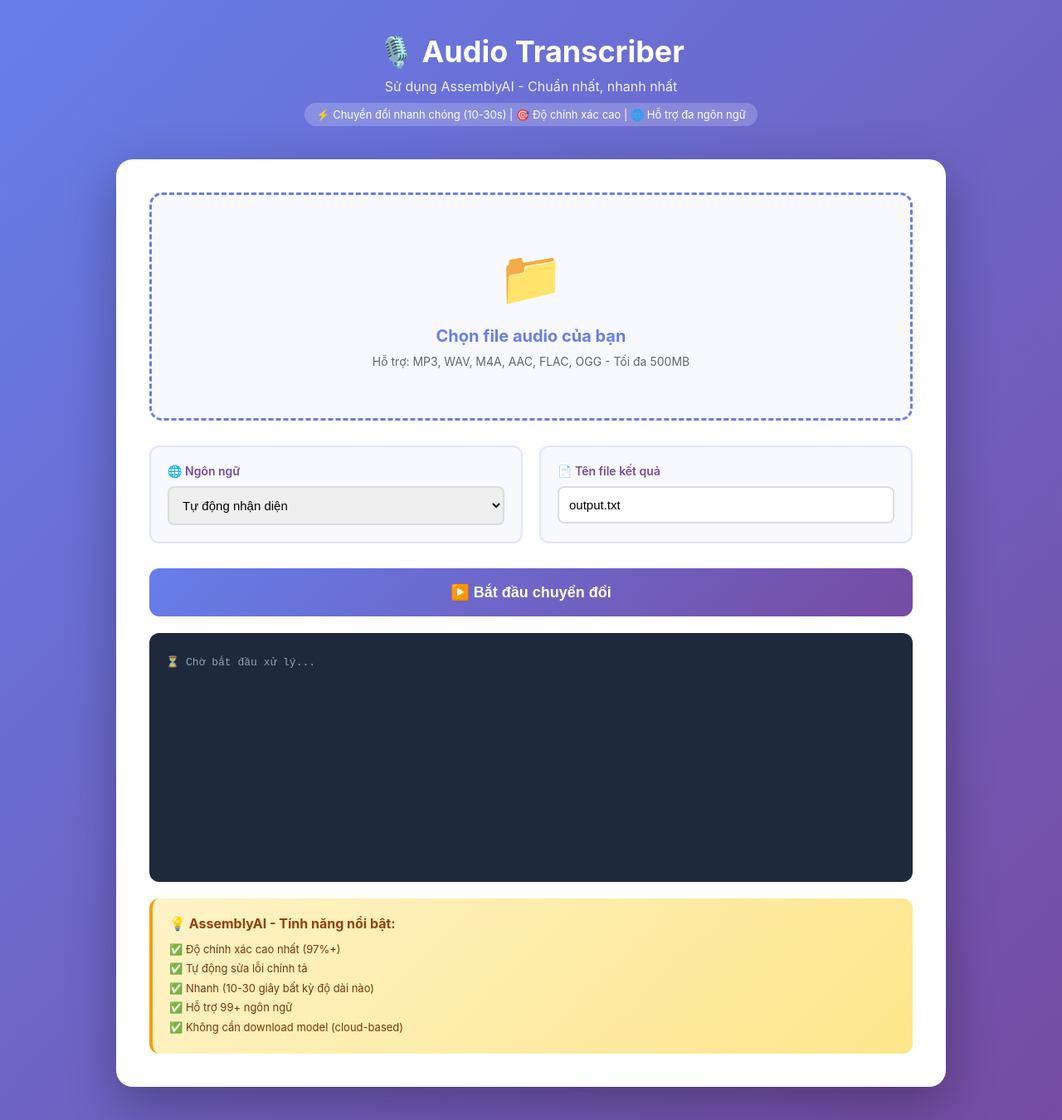
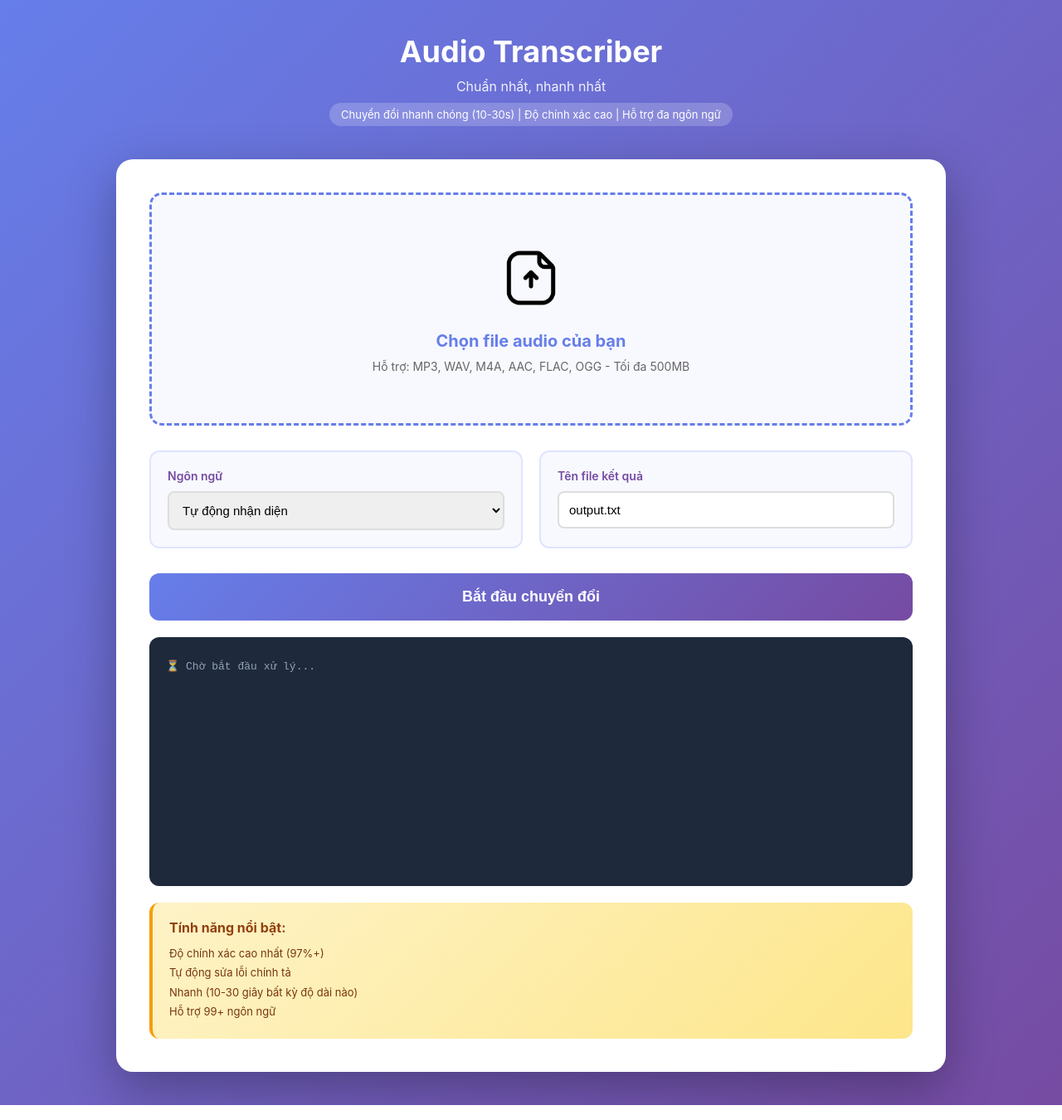
Before and after one commit to XuanBac3105/audio_to_text_api, a Flask app: page / in a window 1280 px wide. Shown: the whole page at 83% size. Run offline with Flask 3, Linux system fonts and the light colour scheme; parts of the project's set-up code (start-up, migrations or seed data) failed here and were passed over.

Commit message:
feat: add static images folder with upload icon and configure Flask static serving

```diff
--- a/app.py
+++ b/app.py
@@ -16,7 +16,7 @@ GOOGLE_GEMINI_API_KEY = os.getenv('GOOGLE_GEMINI_API_KEY')
 if not ASSEMBLYAI_API_KEY:
     raise ValueError("ASSEMBLYAI_API_KEY not found in .env file")
 
-app = Flask(__name__)
+app = Flask(__name__, static_folder='static', static_url_path='/static')
 app.config['UPLOAD_FOLDER'] = '/tmp/uploads'
 app.config['OUTPUT_FOLDER'] = '/tmp/outputs'
 app.config['MAX_CONTENT_LENGTH'] = 500 * 1024 * 1024  # 500MB
--- a/templates/index.html
+++ b/templates/index.html
@@ -1,49 +1,62 @@
 <!DOCTYPE html>
 <html lang="vi">
+
 <head>
     <meta charset="UTF-8">
     <meta name="viewport" content="width=device-width, initial-scale=1.0">
     <title>Audio Transcriber - AssemblyAI API</title>
     <style>
-        * { margin: 0; padding: 0; box-sizing: border-box; }
+        * {
+            margin: 0;
+            padding: 0;
+            box-sizing: border-box;
+        }
+
         body {
             font-family: -apple-system, BlinkMacSystemFont, 'Segoe UI', Roboto, Oxygen, Ubuntu, sans-serif;
             background: linear-gradient(135deg, #667eea 0%, #764ba2 100%);
             min-height: 100vh;
             padding: 40px 20px;
         }
+
         .container {
             max-width: 1000px;
             margin: 0 auto;
         }
+
         .header {
             text-align: center;
             color: white;
             margin-bottom: 40px;
         }
+
         .header h1 {
             font-size: 36px;
             margin-bottom: 10px;
             font-weight: 700;
         }
+
         .header p {
             font-size: 16px;
             opacity: 0.9;
         }
+
         .badge {
             display: inline-block;
-            background: rgba(255,255,255,0.2);
+            background: rgba(255, 255, 255, 0.2);
             padding: 6px 14px;
             border-radius: 20px;
             font-size: 13px;
             margin-top: 10px;
         }
+
         .main-card {
             background: white;
             border-radius: 20px;
             padding: 40px;
-            box-shadow: 0 20px 60px rgba(0,0,0,0.3);
+            box-shadow: 0 20px 60px rgba(0, 0, 0, 0.3);
         }
+
         .upload-zone {
             border: 3px dashed #667eea;
             border-radius: 15px;
@@ -54,26 +67,37 @@
             background: #f8f9ff;
             margin-bottom: 30px;
         }
+
         .upload-zone:hover {
             background: #eef1ff;
             border-color: #764ba2;
         }
+
         .upload-zone .icon {
-            font-size: 64px;
             margin-bottom: 20px;
         }
+
+        .upload-zone .icon img {
+            width: 80px;
+            height: 80px;
+            object-fit: contain;
+        }
+
         .upload-zone h3 {
             color: #667eea;
             font-size: 20px;
             margin-bottom: 10px;
         }
+
         .upload-zone p {
             color: #666;
             font-size: 14px;
         }
+
         input[type="file"] {
             display: none;
         }
+
         .file-badge {
             display: inline-block;
             background: linear-gradient(135deg, #667eea 0%, #764ba2 100%);
@@ -84,18 +108,21 @@
             margin-top: 15px;
             font-size: 15px;
         }
+
         .settings-grid {
             display: grid;
             grid-template-columns: repeat(auto-fit, minmax(200px, 1fr));
             gap: 20px;
             margin-bottom: 30px;
         }
+
         .setting-item {
             background: #f8f9ff;
             padding: 20px;
             border-radius: 12px;
             border: 2px solid #e0e4ff;
         }
+
         .setting-item label {
             display: block;
             color: #764ba2;
@@ -103,6 +130,7 @@
             margin-bottom: 10px;
             font-size: 14px;
         }
+
         .setting-item select,
         .setting-item input {
             width: 100%;
@@ -111,11 +139,13 @@
             border-radius: 8px;
             font-size: 15px;
         }
+
         .setting-item select:focus,
         .setting-item input:focus {
             outline: none;
             border-color: #667eea;
         }
+
         .btn-primary {
             width: 100%;
             background: linear-gradient(135deg, #667eea 0%, #764ba2 100%);
@@ -129,14 +159,17 @@
             transition: all 0.3s;
             margin-bottom: 20px;
         }
+
         .btn-primary:hover:not(:disabled) {
             transform: translateY(-2px);
             box-shadow: 0 10px 30px rgba(102, 126, 234, 0.4);
         }
+
         .btn-primary:disabled {
             opacity: 0.5;
             cursor: not-allowed;
         }
+
         .progress-section {
             background: #f8f9ff;
             padding: 20px;
@@ -144,6 +177,7 @@
             margin-bottom: 20px;
             display: none;
         }
+
         .progress-bar {
             height: 8px;
             background: #e0e4ff;
@@ -151,17 +185,20 @@
             overflow: hidden;
             margin-bottom: 10px;
         }
+
         .progress-fill {
             height: 100%;
             background: linear-gradient(90deg, #667eea 0%, #764ba2 100%);
             width: 0%;
             transition: width 0.3s;
         }
+
         .progress-text {
             color: #764ba2;
             font-weight: 600;
             text-align: center;
         }
+
         .log-section {
             background: #1e293b;
             border-radius: 12px;
@@ -174,9 +211,11 @@
             line-height: 1.8;
             margin-bottom: 20px;
         }
+
         .log-section .log-line {
             padding: 4px 0;
         }
+
         .btn-download {
             width: 100%;
             background: #10b981;
@@ -190,9 +229,11 @@
             display: none;
             transition: all 0.3s;
         }
+
         .btn-download:hover {
             background: #059669;
         }
+
         .info-box {
             background: linear-gradient(135deg, #fef3c7 0%, #fde68a 100%);
             padding: 20px;
@@ -200,10 +241,12 @@
             border-left: 4px solid #f59e0b;
             margin-top: 20px;
         }
+
         .info-box h4 {
             color: #92400e;
             margin-bottom: 10px;
         }
+
         .info-box p {
             color: #78350f;
             font-size: 13px;
@@ -211,17 +254,20 @@
         }
     </style>
 </head>
+
 <body>
     <div class="container">
         <div class="header">
-            <h1>🎙️ Audio Transcriber</h1>
-            <p>Sử dụng AssemblyAI - Chuẩn nhất, nhanh nhất</p>
-            <div class="badge">⚡ Chuyển đổi nhanh chóng (10-30s) | 🎯 Độ chính xác cao | 🌐 Hỗ trợ đa ngôn ngữ</div>
+            <h1>Audio Transcriber</h1>
+            <p>Chuẩn nhất, nhanh nhất</p>
+            <div class="badge">Chuyển đổi nhanh chóng (10-30s) | Độ chính xác cao | Hỗ trợ đa ngôn ngữ</div>
         </div>
 
         <div class="main-card">
             <div class="upload-zone" onclick="document.getElementById('fileInput').click()">
-                <div class="icon">📁</div>
+                <div class="icon">
+                    <img src="/static/images/file-upload.png" alt="Upload Icon" />
+                </div>
                 <h3>Chọn file audio của bạn</h3>
                 <p>Hỗ trợ: MP3, WAV, M4A, AAC, FLAC, OGG - Tối đa 500MB</p>
                 <div id="fileBadge"></div>
@@ -230,7 +276,7 @@
 
             <div class="settings-grid">
                 <div class="setting-item">
-                    <label>🌐 Ngôn ngữ</label>
+                    <label>Ngôn ngữ</label>
                     <select id="language">
                         <option value="auto">Tự động nhận diện</option>
                         <optgroup label="Châu Á">
@@ -280,13 +326,13 @@
                 </div>
 
                 <div class="setting-item">
-                    <label>📄 Tên file kết quả</label>
+                    <label>Tên file kết quả</label>
                     <input type="text" id="outputName" value="output.txt">
                 </div>
             </div>
 
             <button class="btn-primary" id="transcribeBtn" onclick="startTranscribe()">
-                ▶️ Bắt đầu chuyển đổi
+                Bắt đầu chuyển đổi
             </button>
 
             <div class="progress-section" id="progressSection">
@@ -294,7 +340,8 @@
                     <div class="progress-fill" id="progressFill"></div>
                 </div>
                 <div class="progress-text" id="progressText">Đang xử lý...</div>
-                <div class="progress-text" id="elapsedTime" style="margin-top: 10px; color: #666; font-size: 14px;"></div>
+                <div class="progress-text" id="elapsedTime" style="margin-top: 10px; color: #666; font-size: 14px;">
+                </div>
             </div>
 
             <div class="log-section" id="logBox">
@@ -302,17 +349,16 @@
             </div>
 
             <button class="btn-download" id="downloadBtn" onclick="downloadFile()">
-                📥 Tải xuống kết quả
+                Tải xuống kết quả
             </button>
 
             <div class="info-box">
-                <h4>💡 AssemblyAI - Tính năng nổi bật:</h4>
+                <h4>Tính năng nổi bật:</h4>
                 <p>
-                    ✅ Độ chính xác cao nhất (97%+)<br>
-                    ✅ Tự động sửa lỗi chính tả<br>
-                    ✅ Nhanh (10-30 giây bất kỳ độ dài nào)<br>
-                    ✅ Hỗ trợ 99+ ngôn ngữ<br>
-                    ✅ Không cần download model (cloud-based)
+                    Độ chính xác cao nhất (97%+)<br>
+                    Tự động sửa lỗi chính tả<br>
+                    Nhanh (10-30 giây bất kỳ độ dài nào)<br>
+                    Hỗ trợ 99+ ngôn ngữ<br>
                 </p>
             </div>
         </div>
@@ -322,7 +368,7 @@
         let selectedFiles = [];
         let outputFilename = 'output.txt';
 
-        document.getElementById('fileInput').addEventListener('change', function(e) {
+        document.getElementById('fileInput').addEventListener('change', function (e) {
             selectedFiles = Array.from(e.target.files);
             if (selectedFiles.length > 0) {
                 document.getElementById('fileBadge').innerHTML =
@@ -341,7 +387,7 @@
 
         async function startTranscribe() {
             if (selectedFiles.length === 0) {
-                alert('⚠️ Vui lòng chọn file audio trước!');
+                alert('Vui lòng chọn file audio trước!');
                 return;
             }
 
@@ -358,21 +404,21 @@
             document.getElementById('downloadBtn').style.display = 'none';
 
             try {
-                addLog('📤 Đang upload file...');
+                addLog('Đang upload file...');
                 const response = await fetch('/upload', {
                     method: 'POST',
                     body: formData
                 });
 
                 if (response.ok) {
-                    addLog('✅ Upload thành công! Bắt đầu xử lý...');
+                    addLog('Upload thành công! Bắt đầu xử lý...');
                     pollLogs();
                 } else {
-                    addLog('❌ Lỗi upload file!');
+                    addLog('Lỗi upload file!');
                     document.getElementById('transcribeBtn').disabled = false;
                 }
             } catch (error) {
-                addLog('❌ Lỗi: ' + error.message);
+                addLog('Lỗi: ' + error.message);
                 document.getElementById('transcribeBtn').disabled = false;
             }
         }
@@ -390,14 +436,14 @@
                         const percent = (status.current / status.total * 100).toFixed(0);
                         document.getElementById('progressFill').style.width = percent + '%';
                         document.getElementById('progressText').textContent =
-                            `⏳ Đang xử lý ${status.current}/${status.total} file (${percent}%)`;
+                            `Đang xử lý ${status.current}/${status.total} file (${percent}%)`;
 
                         if (status.start_time) {
                             const elapsed = Math.floor((Date.now() - status.start_time * 1000) / 1000);
                             const mins = Math.floor(elapsed / 60);
                             const secs = elapsed % 60;
                             document.getElementById('elapsedTime').textContent =
-                                `⏱️ Thời gian đã dùng: ${mins}m ${secs}s`;
+                                `Thời gian đã dùng: ${mins}m ${secs}s`;
                         }
                     }
 
@@ -410,12 +456,12 @@
                             const mins = Math.floor(status.elapsed_time / 60);
                             const secs = Math.floor(status.elapsed_time % 60);
                             document.getElementById('elapsedTime').textContent =
-                                `⏱️ Thời gian hoàn thành: ${mins}m ${secs}s`;
+                                `Thời gian hoàn thành: ${mins}m ${secs}s`;
                         }
 
                         document.getElementById('transcribeBtn').disabled = false;
                         document.getElementById('downloadBtn').style.display = 'block';
-                        addLog('🎉 Xử lý hoàn tất! Nhấn nút tải xuống để lấy kết quả.');
+                        addLog('Xử lý hoàn tất! Nhấn nút tải xuống để lấy kết quả.');
                     }
                 } catch (error) {
                     console.error('Error:', error);
@@ -428,4 +474,5 @@
         }
     </script>
 </body>
+
 </html>
```
Also changed, not shown: static/images/file-upload.png (added), static/images/up-loading.png (added).
